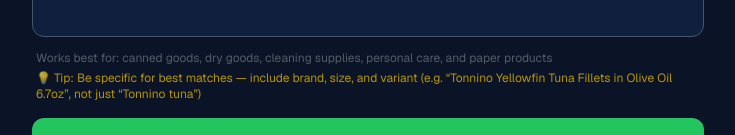
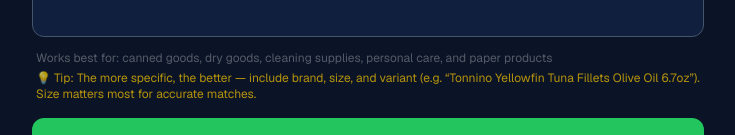
Before and after one commit to mchitnis99/slashcart-app, a Next.js app: page / in a window 1280 px wide. Shown: the part 806-941 px from the top of the page, without its empty margins (272-1007 px from the left). Built offline with nearby package versions, Linux system fonts and the light colour scheme.

Commit message:
fix: strengthen specificity tip to emphasize size

```diff
--- a/app/components/GroceryInput.tsx
+++ b/app/components/GroceryInput.tsx
@@ -186,7 +186,7 @@ export default function GroceryInput() {
           Works best for: canned goods, dry goods, cleaning supplies, personal care, and paper products
         </p>
         <p className="mt-1 text-xs text-yellow-400/70 px-1">
-          💡 Tip: Be specific for best matches — include brand, size, and variant (e.g. &ldquo;Tonnino Yellowfin Tuna Fillets in Olive Oil 6.7oz&rdquo;, not just &ldquo;Tonnino tuna&rdquo;)
+          💡 Tip: The more specific, the better — include brand, size, and variant (e.g. &ldquo;Tonnino Yellowfin Tuna Fillets Olive Oil 6.7oz&rdquo;). Size matters most for accurate matches.
         </p>
       </div>
 
```
